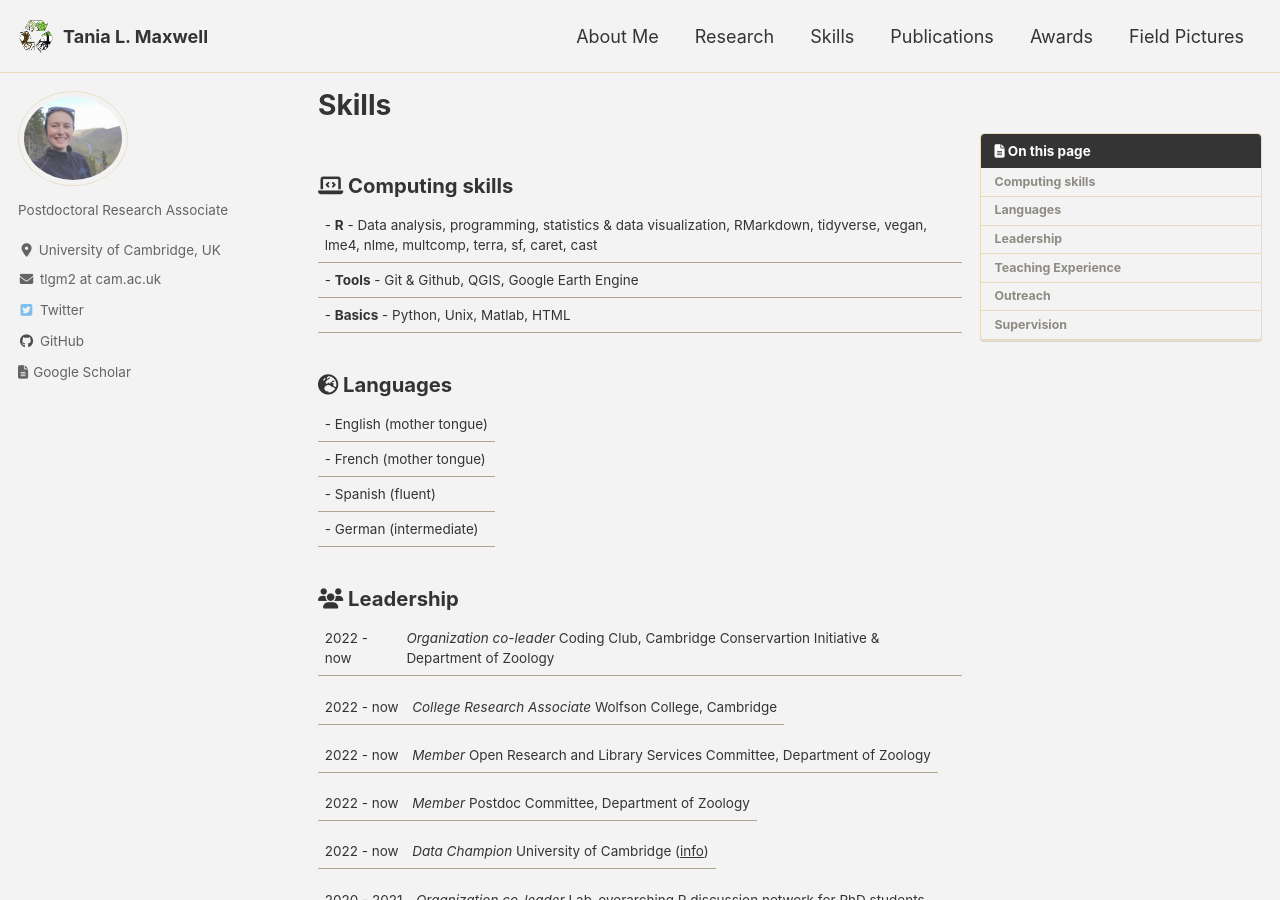
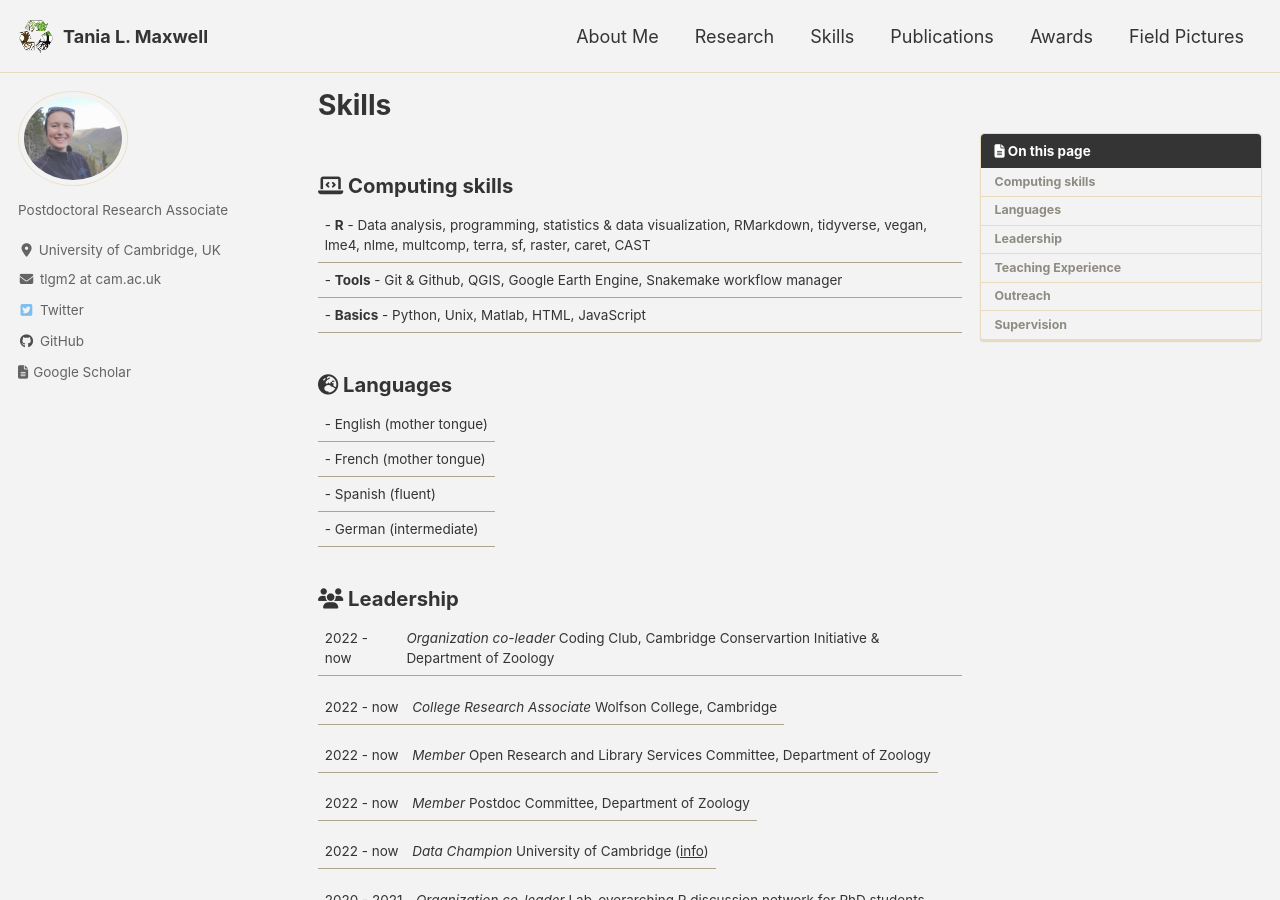
Before and after one commit to Tania-Maxwell/Tania-Maxwell.github.io, a Jekyll site: the page built from _pages/skills.md, in a window 1280 px wide and 900 px high. Built offline with Jekyll 4.4.1, drawn with Linux system fonts in a browser that asks for light colours; cached includes are drawn as plain includes; nearby versions of some CDN libraries.

Commit message:
added programming skills

```diff
--- a/_pages/skills.md
+++ b/_pages/skills.md
@@ -7,9 +7,9 @@ toc: true
 
 ### <i class="fas fa-laptop-code"></i> Computing skills
 
-|- **R** -  Data analysis, programming, statistics & data visualization, RMarkdown, tidyverse, vegan, lme4, nlme, multcomp, terra, sf, caret, cast
-|- **Tools** - Git & Github, QGIS, Google Earth Engine
-|- **Basics** - Python, Unix, Matlab, HTML
+|- **R** -  Data analysis, programming, statistics & data visualization, RMarkdown, tidyverse, vegan, lme4, nlme, multcomp, terra, sf, raster, caret, CAST
+|- **Tools** - Git & Github, QGIS, Google Earth Engine, Snakemake workflow manager
+|- **Basics** - Python, Unix, Matlab, HTML, JavaScript
 
 ### <i class="fas fa-globe-europe"></i> Languages
 
```
